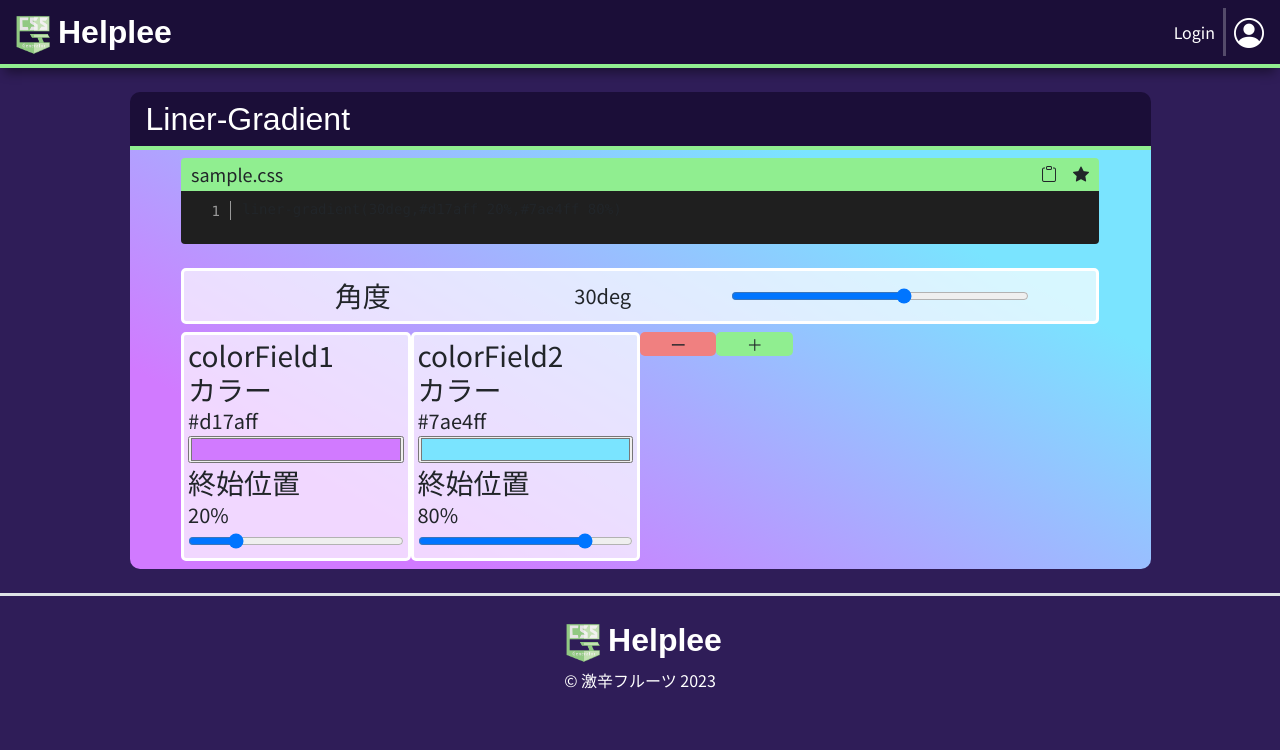
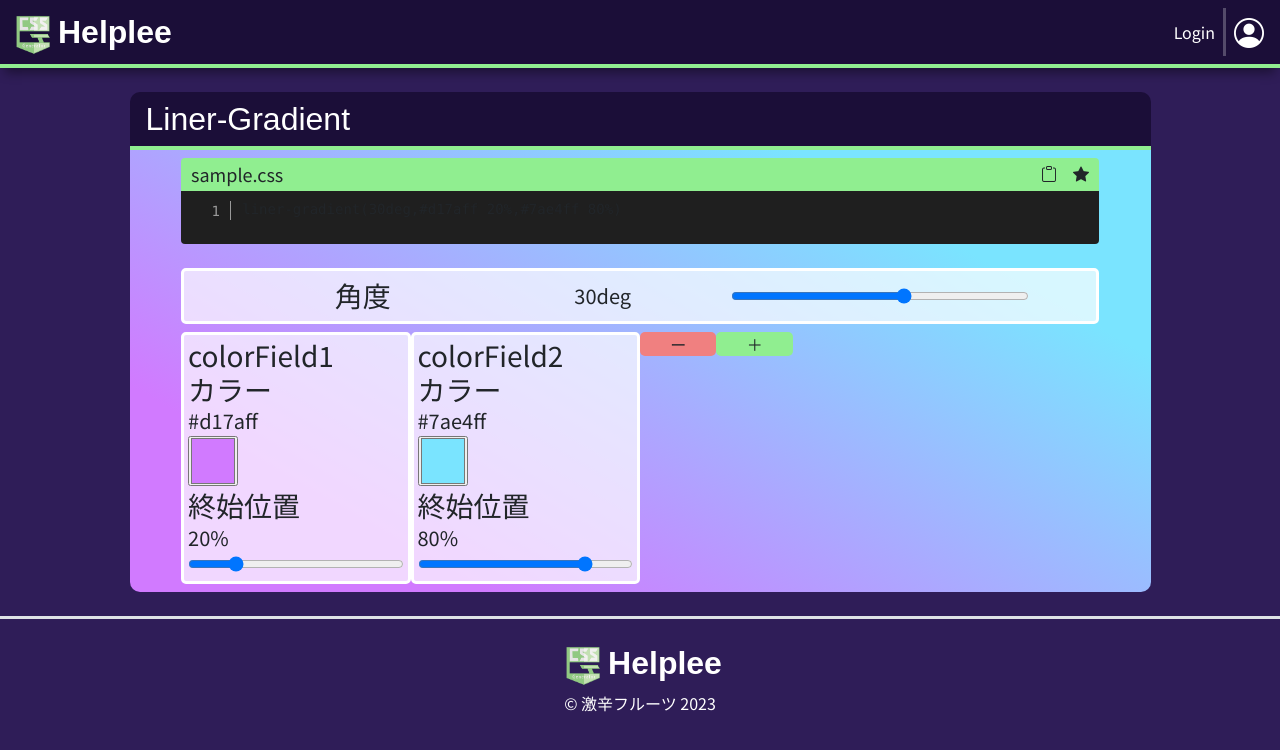
Before and after one commit to balckowl/helplee, a React (Vite) app: page /linergradient in a window 1280 px wide. Shown: the top 750 px of the page. Built offline with nearby package versions, Linux system fonts and the light colour scheme; no server answers; a small style sheet from the web is missing; a web font is replaced by a local one.

Commit message:
fix: inputのcolorの大きさを指定しました。

```diff
--- a/src/pages/LinerGradient/LinerGradient.jsx
+++ b/src/pages/LinerGradient/LinerGradient.jsx
@@ -145,7 +145,7 @@ const LinerGradient = () => {
                             <div>
                               <h3>カラー</h3>
                               <p>{CF.color}</p>
-                              <input type="color" value={CF.color} onChange={(e) => updateColorField(index, 'color', e.target.value)} />
+                              <input className='color-input' type="color" value={CF.color} onChange={(e) => updateColorField(index, 'color', e.target.value)} />
                             </div>
 
                             <div>
--- a/src/pages/LinerGradient/LinerGradient.scss
+++ b/src/pages/LinerGradient/LinerGradient.scss
@@ -7,19 +7,24 @@
 .liner-box {
     border: 3px solid #ffffff;
     border-radius: 5px;
-    background-color: rgba(255,255,255, 0.7);
+    background-color: rgba(255, 255, 255, 0.7);
 }
 
-.liner-box p{
+.liner-box p {
     font-size: 20px;
 }
 
-.handle-filed{
+.color-input {
+    width: 50px;
+    height: 50px;
+}
+
+.handle-filed {
     height: auto;
 }
 
-.handle-filed p{
-   font-size: 25px;
+.handle-filed p {
+    font-size: 25px;
 }
 
 .delite {
@@ -34,6 +39,6 @@
     border-radius: 5px;
 }
 
-.btn-box{
-   padding: 3px 10px;
+.btn-box {
+    padding: 3px 10px;
 }
```
